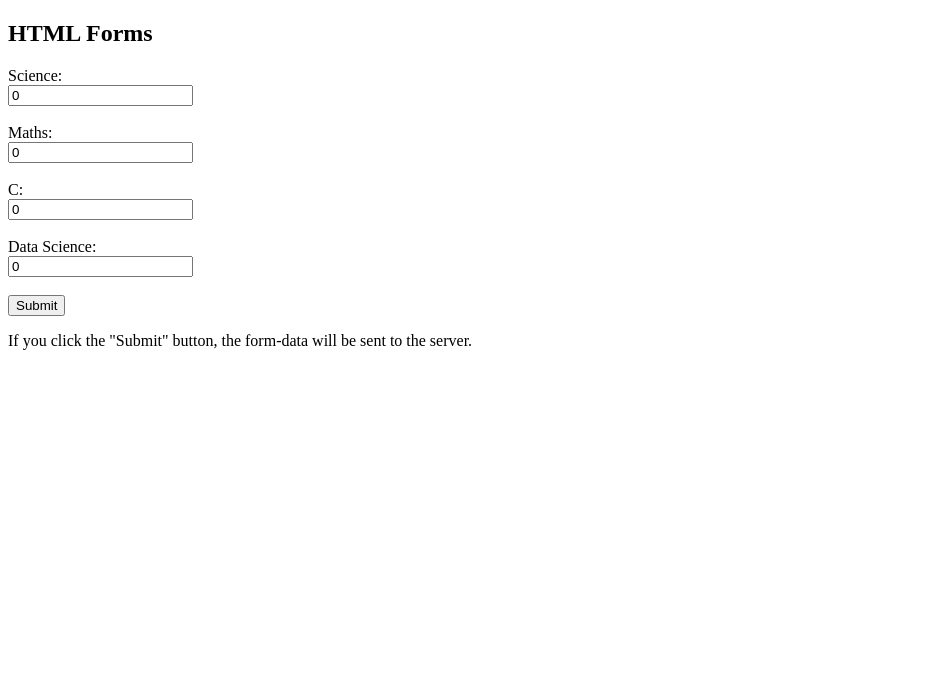
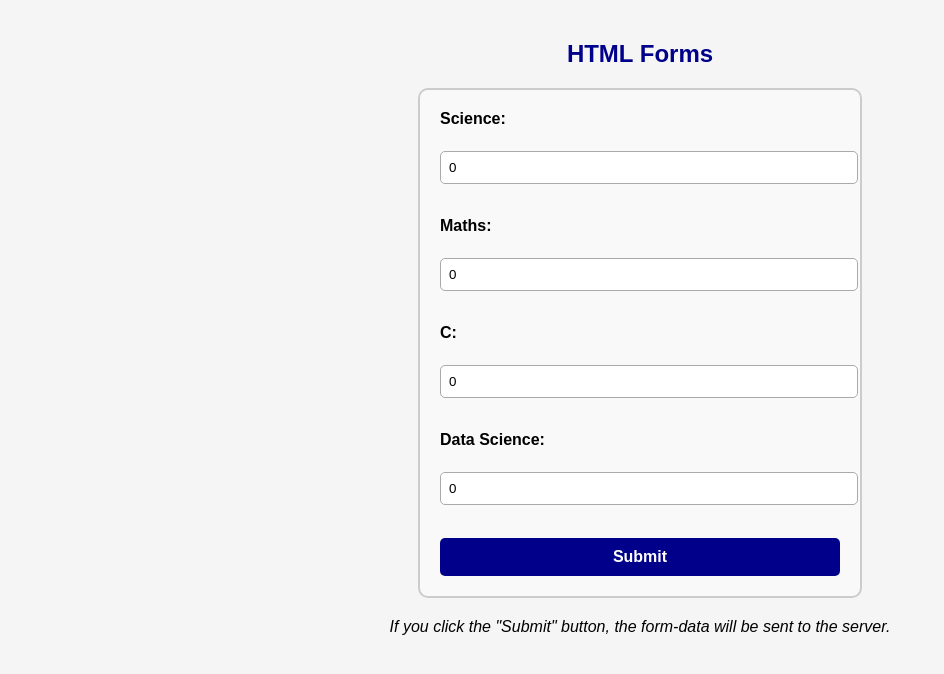
Before and after one commit to Aarshpatel12/Flask, a Flask app: page / in a window 1280 px wide. Shown: the top 674 px of the page, without its empty margins (0-944 px from the left). Run offline with Flask 3, Linux system fonts and the light colour scheme.

Commit message:
Added Flask result checker with templates2

```diff
--- /dev/null
+++ b/static/css/style.css
@@ -0,0 +1,55 @@
+body {
+  font-family: Arial, sans-serif;
+  margin: 40px;
+  background: #f5f5f5;
+}
+
+h2 {
+  color: darkblue;
+  text-align: center;
+}
+
+form {
+  max-width: 400px;
+  margin: auto;
+  padding: 20px;
+  border: 2px solid #ccc;
+  border-radius: 10px;
+  background: #f9f9f9;
+}
+
+label {
+  display: block;
+  margin-bottom: 5px;
+  font-weight: bold;
+}
+
+input[type="text"] {
+  width: 100%;
+  padding: 8px;
+  margin-bottom: 15px;
+  border: 1px solid #aaa;
+  border-radius: 5px;
+}
+
+input[type="submit"] {
+  width: 100%;
+  padding: 10px;
+  background: darkblue;
+  color: white;
+  font-size: 16px;
+  font-weight: bold;
+  border: none;
+  border-radius: 5px;
+  cursor: pointer;
+}
+
+input[type="submit"]:hover {
+  background: navy;
+}
+
+p {
+  text-align: center;
+  margin-top: 20px;
+  font-style: italic;
+}
--- /dev/null
+++ b/static/script/script.js
@@ -0,0 +1,3 @@
+document.addEventListener("DOMContentLoaded", function () {
+    alert("This will pop up when the page is loaded");
+});
--- a/templates/index.html
+++ b/templates/index.html
@@ -1,5 +1,11 @@
 <!DOCTYPE html>
 <html>
+  <head><link rel="stylesheet" href="{{ url_for('static', filename='css/style.css') }}">
+    <script type="text/javascript" src="{{ url_for('static', filename='script/script.js') }}"></script>
+
+
+
+  </head>
 <body>
 
 <h2>HTML Forms</h2>
```
